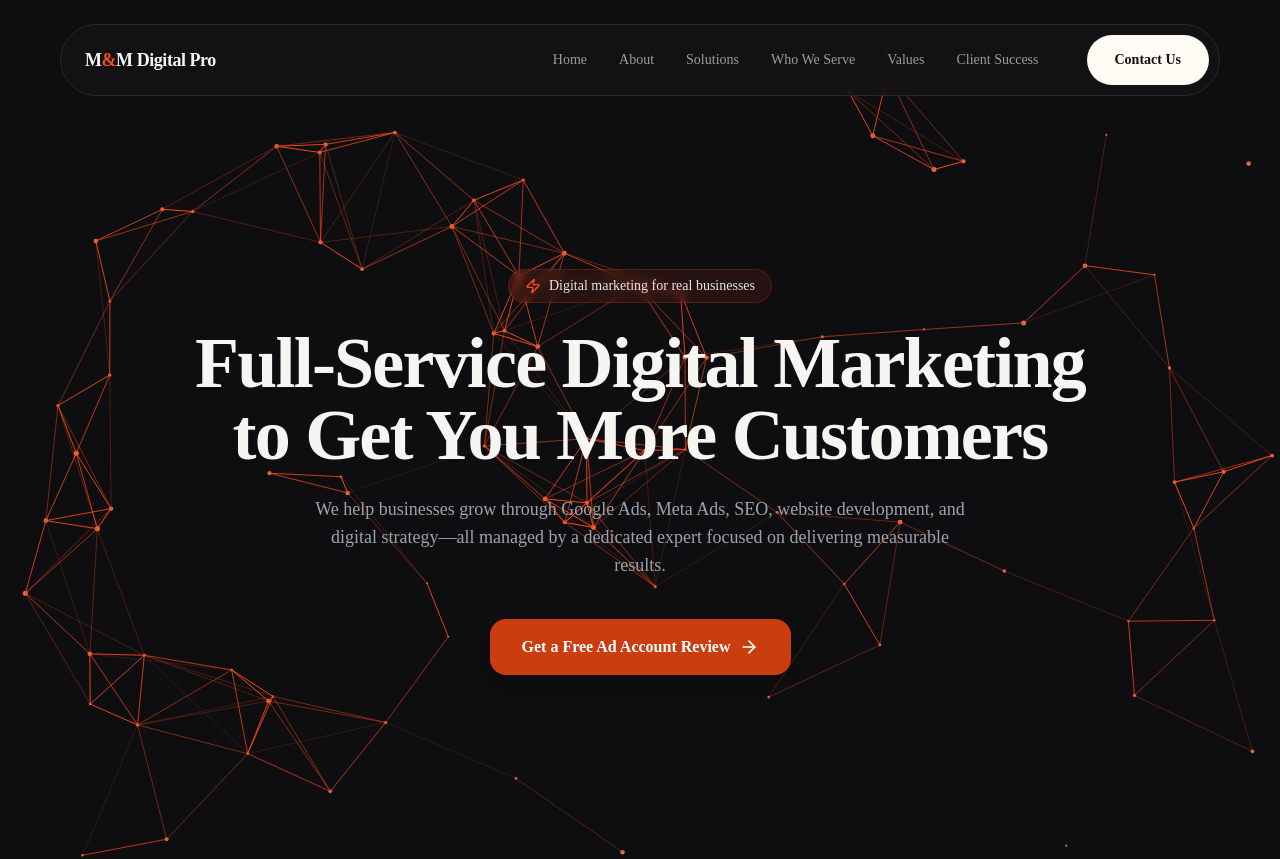
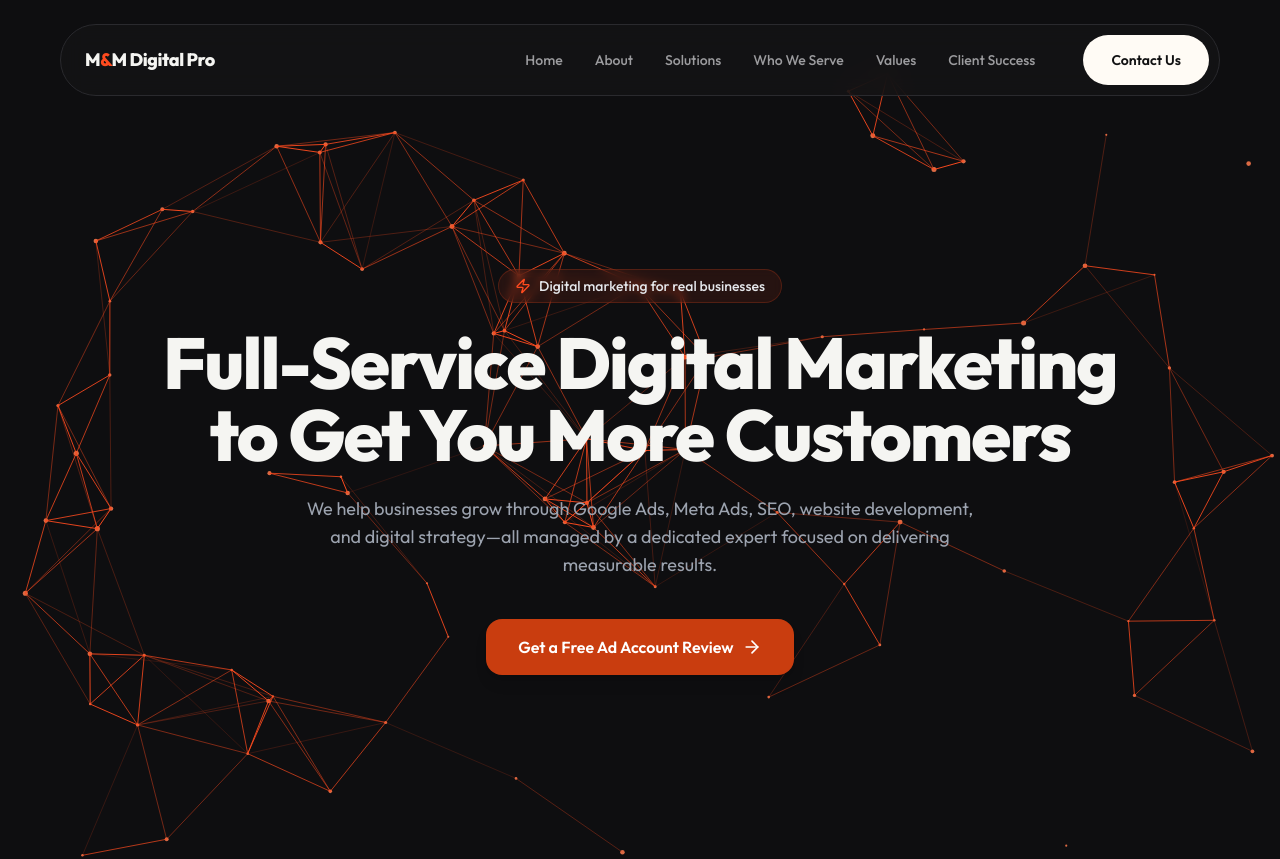
Before and after one commit to smohen985-ux/mm-digital-site, a Next.js app: page /mm-digital-site/ in a window 1280 px wide. Shown: the top 859 px of the page. Built offline with nearby package versions, Linux system fonts and the light colour scheme.

Commit message:
Update tailwind.config.ts

```diff
--- a/tailwind.config.ts
+++ b/tailwind.config.ts
@@ -23,7 +23,7 @@ const config: Config = {
         pillInk: "#111112",
       },
       fontFamily: {
-        sans: ["var(--font-inter)", "sans-serif"],
+        sans: ["var(--font-outfit)", "sans-serif"],
       },
       borderRadius: {
         lg: "16px",
```
Lines whose indentation alone changed are shown as unchanged.
